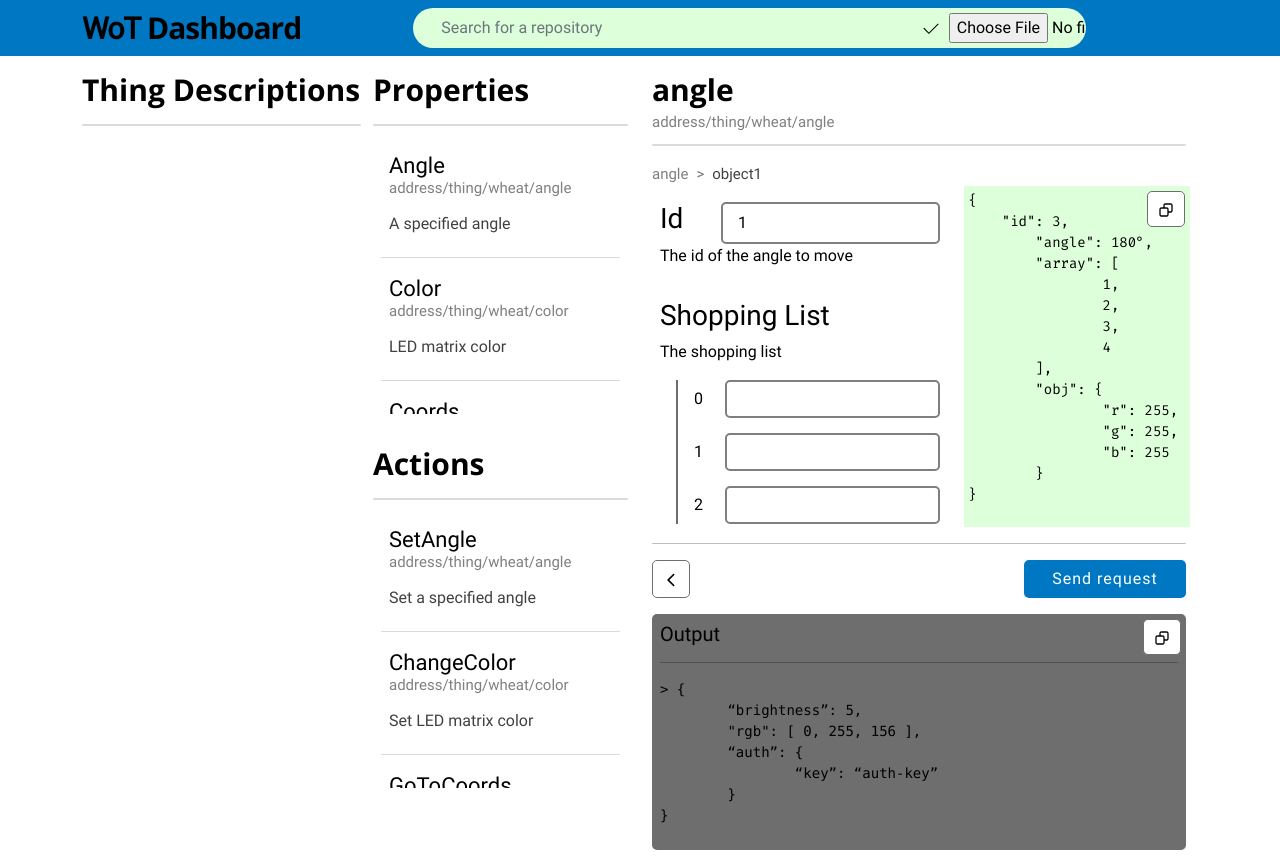
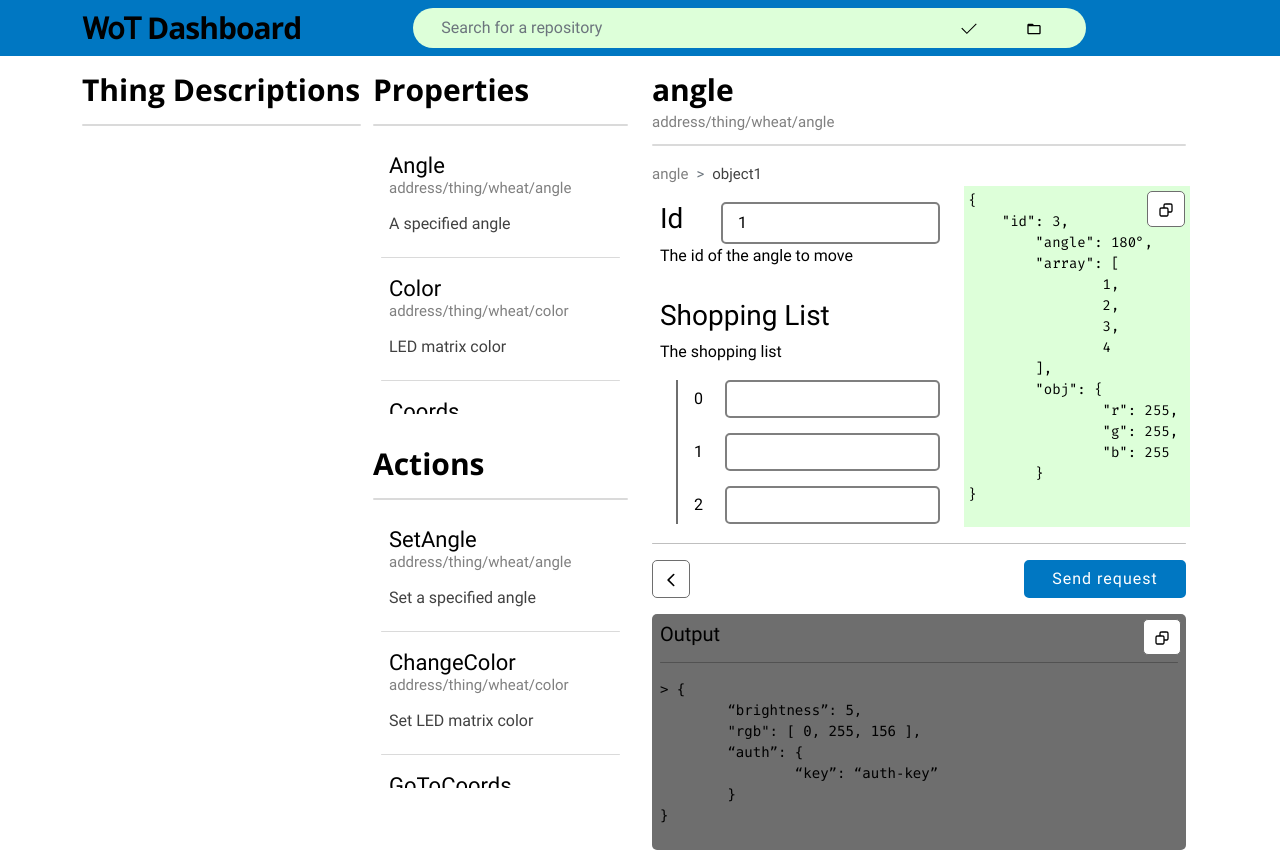
Before and after one commit to Erro48/itd-debugtool, a React (Create React App) app: page / in a window 1280 px wide. Built offline with nearby package versions, Linux system fonts and the light colour scheme.

Commit message:
Hide file input

```diff
--- a/src/components/navbar/SearchBar.js
+++ b/src/components/navbar/SearchBar.js
@@ -39,17 +39,22 @@ function SearchBar({ onRepoLoad }) {
 				</li>
 				<li>
 					<button className='button transparent-btn'>
-						{/* <Icon
+						<label for='open-repo'>
+							<Icon
 								src='../icons/baseline-folder-open.svg'
 								alt='Choose repository'
-						/> */}
+							/>
+
 							<input
+								className='d-none'
+								id='open-repo'
 								type='file'
 								webkitdirectory=''
 								directory=''
 								multiple=''
 								onChange={handleForChange}
 							/>
+						</label>
 					</button>
 				</li>
 			</ul>
```
Lines whose indentation alone changed are shown as unchanged.
